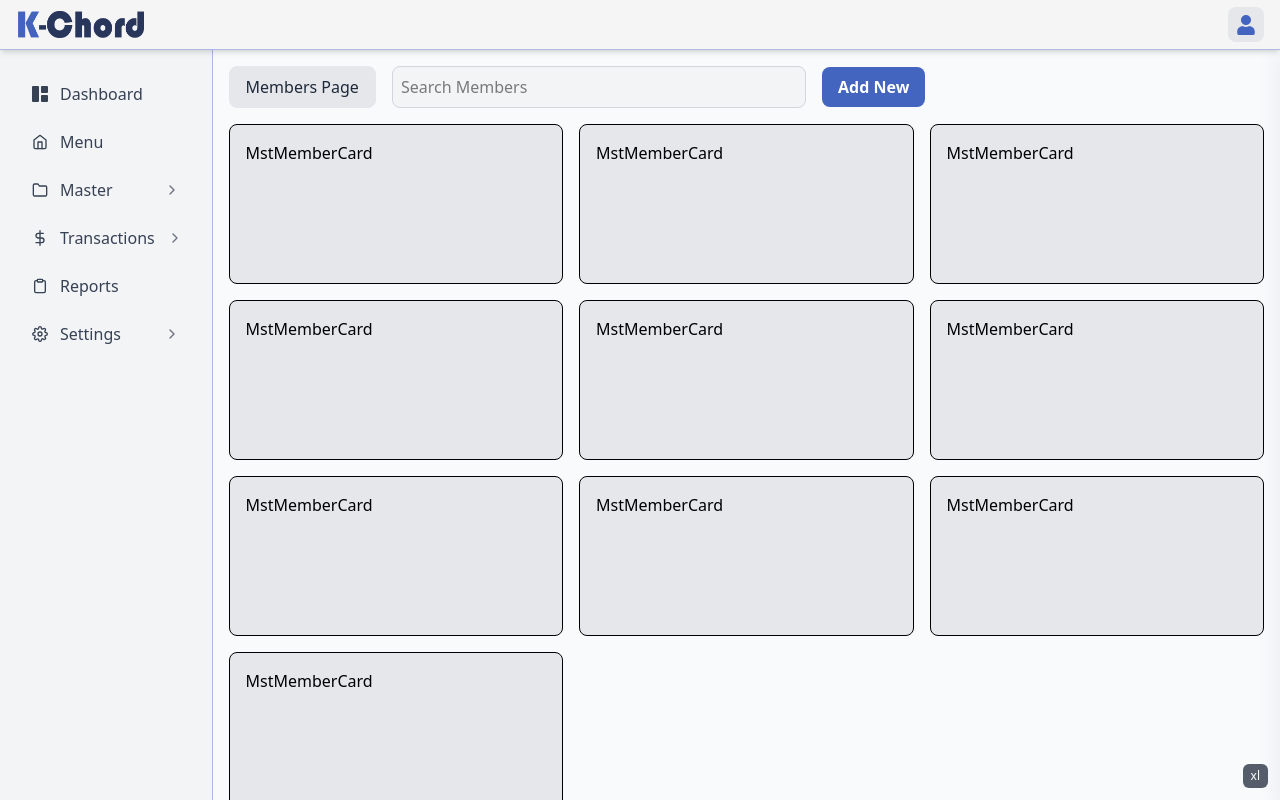
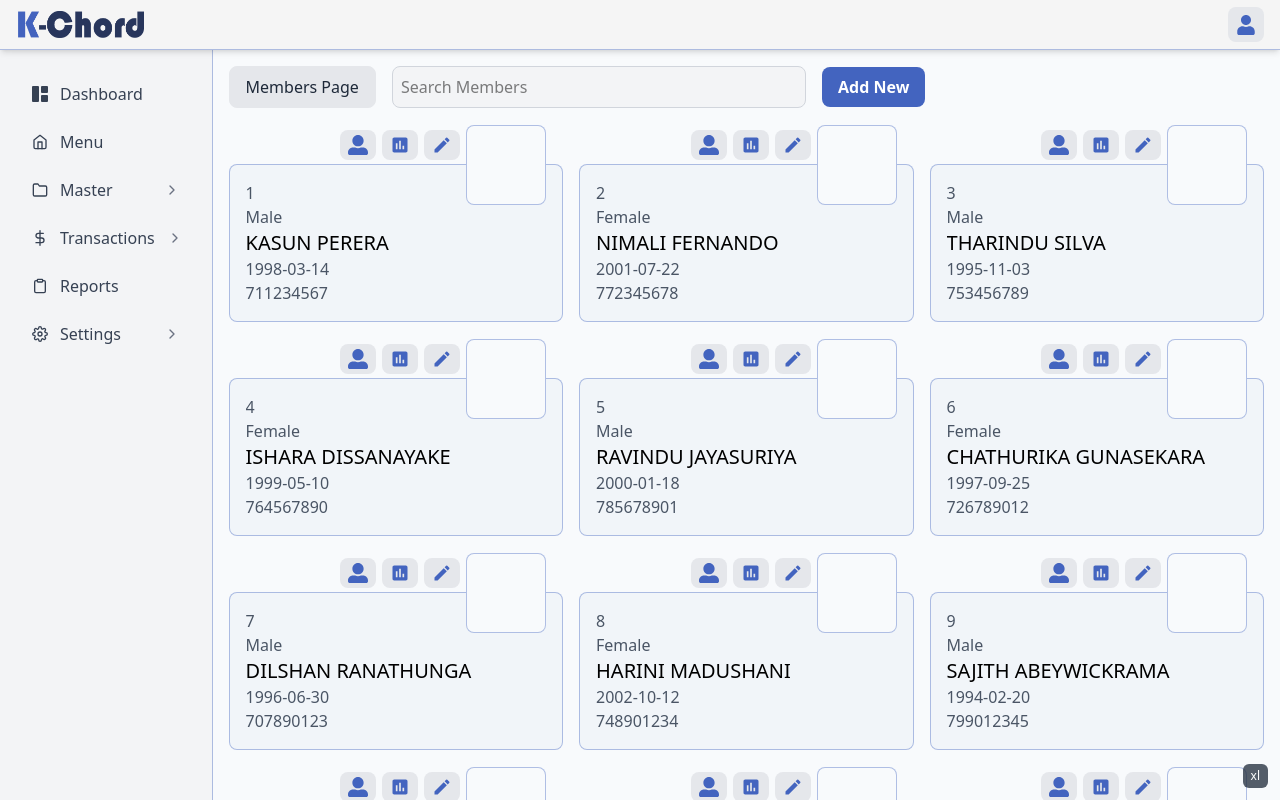
Before and after one commit to chiwantha/gym-20251011, a Next.js app: page /master/members in a window 1280 px wide. Shown: the top 800 px of the page. Built offline with nearby package versions, Linux system fonts and the light colour scheme.

Commit message:
mkae the most un-efficient way to handle crud in nextjs

```diff
--- a/src/app/master/members/page.jsx
+++ b/src/app/master/members/page.jsx
@@ -1,21 +1,15 @@
 import MstMemberCard from "@/components/cards/mstMember/MstMemberCard";
 import DataGrid from "@/components/dataGrid/DataGrid";
+import { gymMembers } from "@/constant/Dummy";
 
 const MstMemberspage = () => {
   return (
     <div className="flex flex-col gap-4">
       {/* Data Grid */}
       <DataGrid title={`Members`}>
-        <MstMemberCard />
-        <MstMemberCard />
-        <MstMemberCard />
-        <MstMemberCard />
-        <MstMemberCard />
-        <MstMemberCard />
-        <MstMemberCard />
-        <MstMemberCard />
-        <MstMemberCard />
-        <MstMemberCard />
+        {gymMembers.map((member, index) => (
+          <MstMemberCard key={index} props={member} />
+        ))}
       </DataGrid>
     </div>
   );
--- a/src/components/buttons/navBtn/NavBtn.jsx
+++ b/src/components/buttons/navBtn/NavBtn.jsx
@@ -13,7 +13,7 @@ const NavBtn = ({ click, link, icon, activeicon, state }) => {
     : `text-[#4364BF] bg-gray-200`;
   if (link) {
     return (
-      <Link href={link} prefetch="true" className={`${btnStyle} ${btn_face}`}>
+      <Link href={link} prefetch={true} className={`${btnStyle} ${btn_face}`}>
         <span>{icon}</span>
       </Link>
     );
--- a/src/components/cards/mstMember/MstMemberCard.jsx
+++ b/src/components/cards/mstMember/MstMemberCard.jsx
@@ -1,8 +1,48 @@
-import React from "react";
+"use client";
+import NavBtn from "@/components/buttons/navBtn/NavBtn";
+import { MdInsertChart } from "react-icons/md";
+import { FaUserAlt } from "react-icons/fa";
+import { MdEdit } from "react-icons/md";
+import { useState } from "react";
+import ActionTray from "@/components/layout/actionTray/ActionTray";
 
-const MstMemberCard = () => {
+const subClass = ` text-gray-600  `;
+
+const MstMemberCard = ({ props }) => {
+  const [trayOpens, setTrayOpens] = useState(false);
+  const { id, name, gender, dob, phone } = props || {};
   return (
-    <div className="p-4 rounded-lg border h-40 bg-gray-200">MstMemberCard</div>
+    <div className=" mt-10">
+      <div className="relative  p-4 rounded-lg border border-[#4364BF]/40  bg-slate-100">
+        <div className="absolute top-[-35px] right-[102px] flex items-center gap-1.5 h-[30px]  ">
+          <NavBtn icon={<FaUserAlt />} link={`#`} />
+          <NavBtn icon={<MdInsertChart />} link={`#`} />
+          <NavBtn
+            icon={<MdEdit />}
+            click={() => {
+              setTrayOpens(true);
+            }}
+          />
+        </div>
+        {/* image */}
+        <div className="absolute top-[-40px] right-4 w-20 h-20 aspect-square rounded-lg border border-[#4364BF]/40 bg-slate-50"></div>
+        <div className="flex flex-col overflow-hidden">
+          <span className={`${subClass}`}>{id || 0}</span>
+          <span className={`${subClass}`}>{gender ? `Male` : `Female`}</span>
+          <span className="text-ellipsis whitespace-nowrap font-medium uppercase text-xl">
+            {name || `Unknown Name`}
+          </span>
+          <span className={`${subClass}`}>{dob || `0000 - 00 - 00`}</span>
+          <span className={`${subClass}`}>{phone || `07xxxxxxxx`}</span>
+        </div>
+      </div>
+      <ActionTray
+        state={trayOpens}
+        closeTray={setTrayOpens}
+        title={`Edit Member`}
+        children={<span>{JSON.stringify(props)}</span>}
+      />
+    </div>
   );
 };
 
--- a/src/components/dataGrid/DataGrid.jsx
+++ b/src/components/dataGrid/DataGrid.jsx
@@ -49,7 +49,10 @@ const DataGrid = ({ title, children }) => {
         </div>
       </div>
 
-      <div className="grid gap-4 grid-cols-1 sm:grid-cols-2 md:grid-cols-2 lg:grid-cols-3 2xl:grid-cols-5 ">
+      <div
+        className="grid gap-4 grid-cols-1 sm:grid-cols-2 md:grid-cols-2 lg:grid-cols-3
+       2xl:grid-cols-5 transition-all duration-300"
+      >
         {children}
       </div>
       <ActionTray state={trayOpen} closeTray={setTrayOpen} />
--- a/src/components/layout/actionTray/ActionTray.jsx
+++ b/src/components/layout/actionTray/ActionTray.jsx
@@ -1,16 +1,16 @@
 import NavBtn from "@/components/buttons/navBtn/NavBtn";
 
-const ActionTray = ({ children, closeTray, state, title }) => {
+const ActionTray = ({ children, closeTray, state, title, data }) => {
   return (
     <div
       className={`fixed top-[50px] right-0 h-[calc(100vh-50px)]
         p-4 bg-gray-100 border-l border-[#4364BF]/40
-        transition-transform duration-300 ease-in-out shadow-lg
-        w-[90%] sm:w-[80%] md:w-[60%]  lg:w-[50%] xl:w-[45%] 2xl:w-[35%]
-        ${state ? "translate-x-0" : "translate-x-full blur-sm"}`}
+        transition-transform duration-300 ease-in-out space-y-4
+        w-[90%] sm:w-[80%] md:w-[60%]  lg:w-[50%] xl:w-[45%] 2xl:w-[35%] z-40
+        ${state ? "translate-x-0" : "translate-x-full "}`}
     >
-      <div className="flex justify-between items-center">
-        <h2 className="text-lg font-bold">{title || `Slide Tray`}</h2>
+      <div className="flex justify-between items-center h-12 border-b border-gray-300 pb-4">
+        <h2 className="text-2xl font-medium">{title || `Slide Tray`}</h2>
         <NavBtn icon={`X`} state={state} click={() => closeTray(false)} />
       </div>
       {children}
--- /dev/null
+++ b/src/constant/Dummy.jsx
@@ -0,0 +1,142 @@
+export const gymMembers = [
+  {
+    id: 1,
+    name: "Kasun Perera",
+    gender: 1,
+    dob: "1998-03-14",
+    phone: 711234567,
+  },
+  {
+    id: 2,
+    name: "Nimali Fernando",
+    gender: 0,
+    dob: "2001-07-22",
+    phone: 772345678,
+  },
+  {
+    id: 3,
+    name: "Tharindu Silva",
+    gender: 1,
+    dob: "1995-11-03",
+    phone: 753456789,
+  },
+  {
+    id: 4,
+    name: "Ishara Dissanayake",
+    gender: 0,
+    dob: "1999-05-10",
+    phone: 764567890,
+  },
+  {
+    id: 5,
+    name: "Ravindu Jayasuriya",
+    gender: 1,
+    dob: "2000-01-18",
+    phone: 785678901,
+  },
+  {
+    id: 6,
+    name: "Chathurika Gunasekara",
+    gender: 0,
+    dob: "1997-09-25",
+    phone: 726789012,
+  },
+  {
+    id: 7,
+    name: "Dilshan Ranathunga",
+    gender: 1,
+    dob: "1996-06-30",
+    phone: 707890123,
+  },
+  {
+    id: 8,
+    name: "Harini Madushani",
+    gender: 0,
+    dob: "2002-10-12",
+    phone: 748901234,
+  },
+  {
+    id: 9,
+    name: "Sajith Abeywickrama",
+    gender: 1,
+    dob: "1994-02-20",
+    phone: 799012345,
+  },
+  {
+    id: 10,
+    name: "Dinuka Weerasinghe",
+    gender: 0,
+    dob: "1998-08-08",
+    phone: 710123456,
+  },
+  {
+    id: 11,
+    name: "Pasindu Ekanayake",
+    gender: 1,
+    dob: "1999-12-11",
+    phone: 771234500,
+  },
+  {
+    id: 12,
+    name: "Shenali De Silva",
+    gender: 0,
+    dob: "2003-04-17",
+    phone: 752345600,
+  },
+  {
+    id: 13,
+    name: "Supun Kariyawasam",
+    gender: 1,
+    dob: "1995-07-05",
+    phone: 763456700,
+  },
+  {
+    id: 14,
+    name: "Anushka Rajapaksha",
+    gender: 0,
+    dob: "1997-01-23",
+    phone: 784567800,
+  },
+  {
+    id: 15,
+    name: "Kavindu Wickramasinghe",
+    gender: 1,
+    dob: "1996-03-09",
+    phone: 725678900,
+  },
+  {
+    id: 16,
+    name: "Malsha Dilhani",
+    gender: 0,
+    dob: "2000-09-27",
+    phone: 706789000,
+  },
+  {
+    id: 17,
+    name: "Sandun Pathirana",
+    gender: 1,
+    dob: "1993-11-14",
+    phone: 747890100,
+  },
+  {
+    id: 18,
+    name: "Bimasha Lakmali",
+    gender: 0,
+    dob: "2001-02-19",
+    phone: 798901200,
+  },
+  {
+    id: 19,
+    name: "Ramesh Bandara",
+    gender: 1,
+    dob: "1998-05-06",
+    phone: 719012300,
+  },
+  {
+    id: 20,
+    name: "Thilini Senanayake",
+    gender: 0,
+    dob: "1999-08-28",
+    phone: 770123400,
+  },
+];
```
